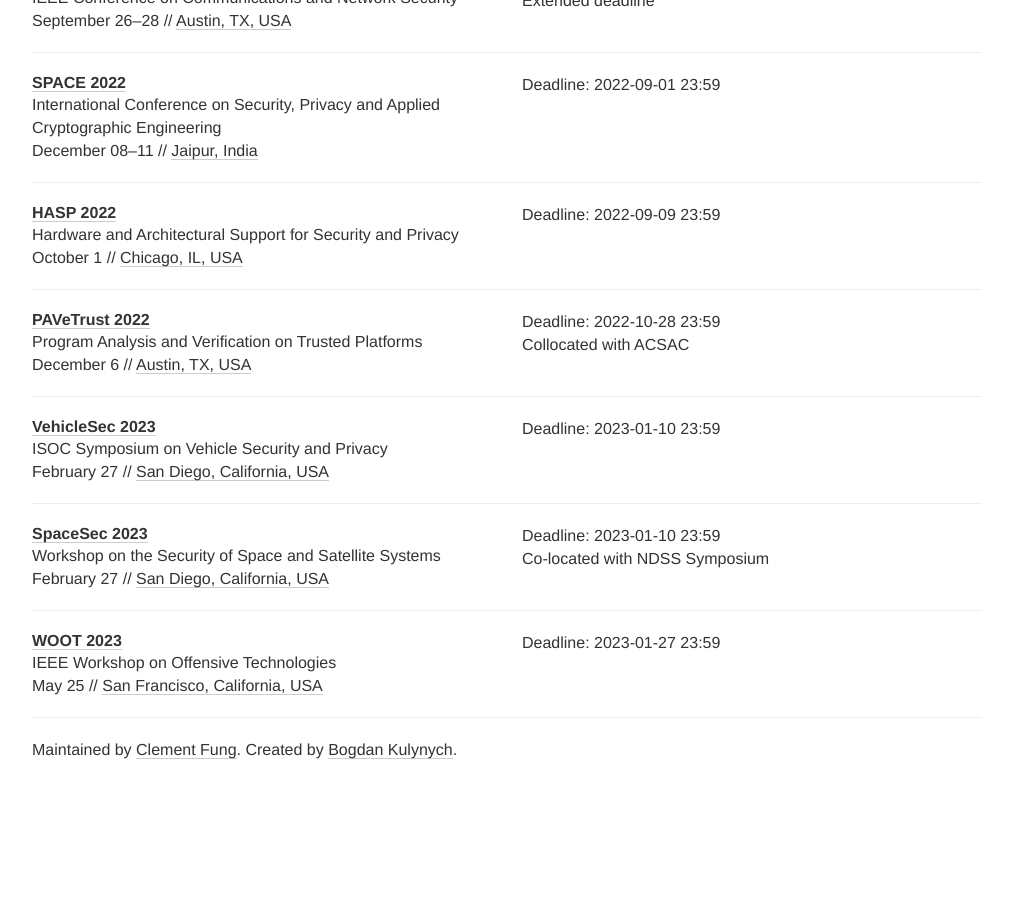
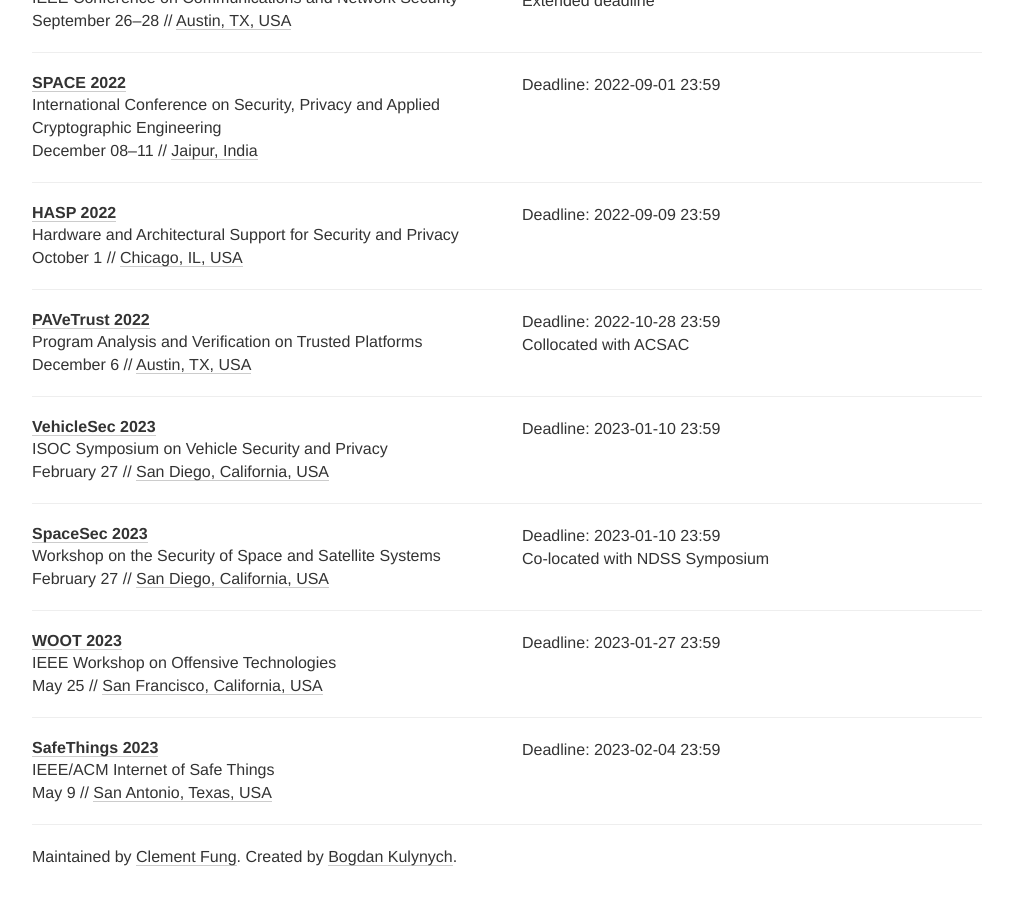
Before and after one commit to sec-deadlines/sec-deadlines.github.io, a Jekyll site: the page built from index.html, in a window 1280 px wide and 900 px high, scrolled down 7853 px. Shown: the whole window, without its empty margins (133-1146 px from the left). Built offline with Jekyll 4.4.1, drawn with Linux system fonts in a browser that asks for light colours; nearby versions of some CDN libraries; comment, search, counter and statistics services are not loaded; before the commit the page ends 8646 px from its top, so only the background shows below that.

Commit message:
Update conferences.yml

```diff
--- a/_data/conferences.yml
+++ b/_data/conferences.yml
@@ -541,3 +541,12 @@
   date: May 25
   place: San Francisco, California, USA
   tags: [SEC, PRIV, CRYPTO, SHOP]
+
+- name: SafeThings
+  description: IEEE/ACM Internet of Safe Things
+  year: 2023
+  link: https://safe-things-2023.github.io/
+  deadline: ["2023-02-04 23:59"]
+  date: May 9
+  place: San Antonio, Texas, USA
+  tags: [SEC, PRIV, SHOP]
```
